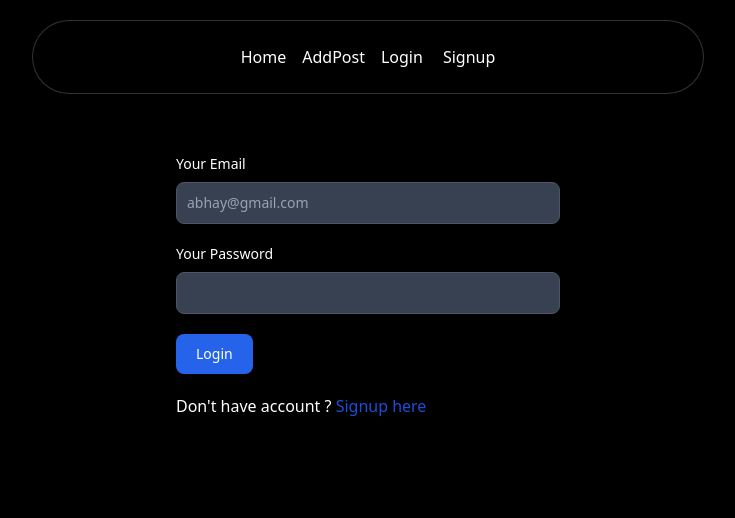
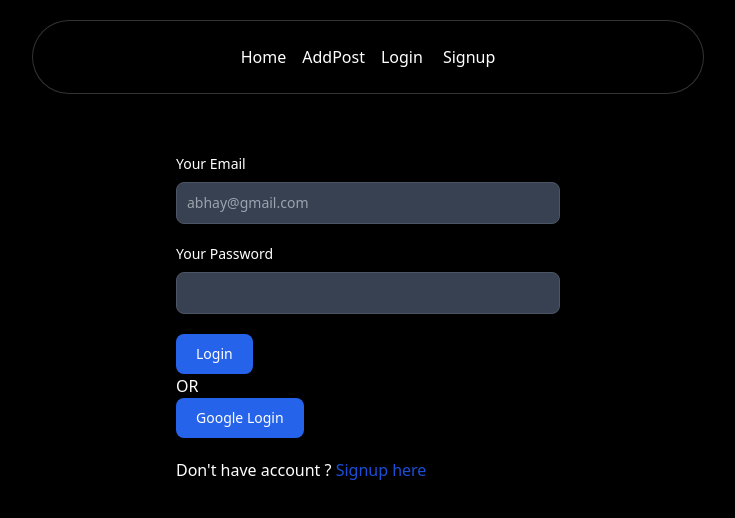
Before and after one commit to abhaysam2888/react_appwrite_blog, a React (Vite) app: page /login in a window 1280 px wide. Shown: the top 518 px of the page, without its empty margins (272-1007 px from the left). Built offline with nearby package versions, Linux system fonts and the light colour scheme; no server answers.

Commit message:
google auth added

```diff
--- a/src/App.jsx
+++ b/src/App.jsx
@@ -12,7 +12,7 @@ import useNetworkStatus from './customHook/useNetworkStatus'
 import { Analytics } from '@vercel/analytics/react'
 import { SpeedInsights } from '@vercel/speed-insights/react'
 import Navbar from './components/Navbar'
-import BackgroundBeamsDemo from './components/Grid'
+import Failed from './components/Failed'
 
 
 function App() {
@@ -48,7 +48,7 @@ function App() {
           <Route path="/addpost" element={<AddPost/>}/>
           <Route path="/post/:slug" element={<Post/>}/>
           <Route path="/edit-post/:slug" element={<EditPost/>}/>
-          {/* <Route path="/test" element={<BackgroundBeamsDemo/>}/> */}
+          <Route path="/404" element={<Failed/>}/>
          </Routes>
       </BrowserRouter>
       <Analytics/>
--- a/src/appwrite/auth.js
+++ b/src/appwrite/auth.js
@@ -1,5 +1,5 @@
 import conf from '../conf/conf'
-import { Client, Account, ID } from "appwrite";
+import { Client, Account, ID, OAuthProvider } from "appwrite";
 
 export class AuthService{
     client = new Client();
@@ -34,13 +34,26 @@ export class AuthService{
         }
     }
 
+    async userGoogleLogin() {
+        try {
+            return this.account.createOAuth2Session(
+                OAuthProvider.Google,
+                "http://localhost:5173/",
+                "http://localhost:5173/404"
+            )
+        } catch (error) {
+            throw error
+        }
+    }
+
     async getCurrentUser() {
         try {
-            return await this.account.get()
+            return await this.account.getSession('current');
         } catch (error) {
-            throw error;
+            console.log('user not logged')
         }
     }
+
     async logout() {
         try {
             return await this.account.deleteSessions()
--- a/src/components/AddPost.jsx
+++ b/src/components/AddPost.jsx
@@ -94,6 +94,7 @@ export default function AddPost({ post }) {
         // Ai search end
 
     const submit = async (data) => {
+        console.log(data);
         setDisabel(true)
         // update post logic
         if (post) {
--- /dev/null
+++ b/src/components/Failed.jsx
@@ -0,0 +1,11 @@
+import React from 'react'
+
+function Failed({children}) {
+    return (
+        <div>
+            {children}
+        </div>
+    )
+}
+
+export default Failed
--- a/src/components/Login.jsx
+++ b/src/components/Login.jsx
@@ -28,9 +28,25 @@ function Login() {
             console.log(error);
         }
     }
+    const googleLogin = async(e) => {
+        e.preventDefault()
+        setDisabel(true)
+        try {
+            const user = authService.userGoogleLogin()
+            if (user) {
+                const userData = await authService.getCurrentUser()
+                if (userData) dispatch(login(userData))
+                    navigate('/')
+            }
+        } catch (error) {
+            setError(error.message)
+            setDisabel(false)
+            console.log(error);
+        }
+    }
     return (
         <div>
-            <form className="max-w-sm mx-auto mt-20" onSubmit={userLoginFun}>
+            <form className="max-w-sm mx-auto mt-20">
                 <div className="mb-5">
                     <label for="Email" className="block mb-2 text-sm font-medium text-gray-900 dark:text-white">Your Email</label>
                     <input type="email" id="Email" className="bg-gray-50 border border-gray-300 text-gray-900 text-sm rounded-lg focus:ring-blue-500 focus:border-blue-500 block w-full p-2.5 dark:bg-gray-700 dark:border-gray-600 dark:placeholder-gray-400 dark:text-white dark:focus:ring-blue-500 dark:focus:border-blue-500" onChange={(e) => setEmail(e.target.value)} placeholder="abhay@gmail.com" value={email} required />
@@ -39,7 +55,11 @@ function Login() {
                     <label for="Password" className="block mb-2 text-sm font-medium text-gray-900 dark:text-white">Your Password</label>
                     <input type="password" id="Password" className="bg-gray-50 border border-gray-300 text-gray-900 text-sm rounded-lg focus:ring-blue-500 focus:border-blue-500 block w-full p-2.5 dark:bg-gray-700 dark:border-gray-600 dark:placeholder-gray-400 dark:text-white dark:focus:ring-blue-500 dark:focus:border-blue-500" onChange={(e) => setPassword(e.target.value)} value={password} required />
                 </div>
-                <button type="submit" className="text-white bg-blue-700 hover:bg-blue-800 focus:ring-4 focus:outline-none focus:ring-blue-300 font-medium rounded-lg text-sm w-full sm:w-auto px-5 py-2.5 text-center dark:bg-blue-600 dark:hover:bg-blue-700 dark:focus:ring-blue-800" disabled={disable} >Login</button>
+                <button type="submit" className="text-white bg-blue-700 hover:bg-blue-800 focus:ring-4 focus:outline-none focus:ring-blue-300 font-medium rounded-lg text-sm w-full sm:w-auto px-5 py-2.5 text-center dark:bg-blue-600 dark:hover:bg-blue-700 dark:focus:ring-blue-800" disabled={disable} onClick={userLoginFun}>Login</button>
+                <div>
+                    OR
+                </div>
+                <button type="submit" className="text-white bg-blue-700 hover:bg-blue-800 focus:ring-4 focus:outline-none focus:ring-blue-300 font-medium rounded-lg text-sm w-full sm:w-auto px-5 py-2.5 text-center dark:bg-blue-600 dark:hover:bg-blue-700 dark:focus:ring-blue-800" disabled={disable} onClick={googleLogin}>Google Login</button>
                 <Link to={'/signup'}>
                 <p className='mt-5'>Don't have account ? <span className='text-blue-700'>Signup here </span>
                 </p>
```
